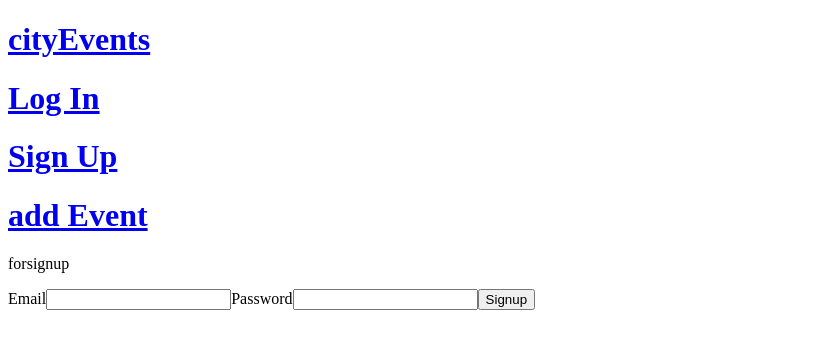
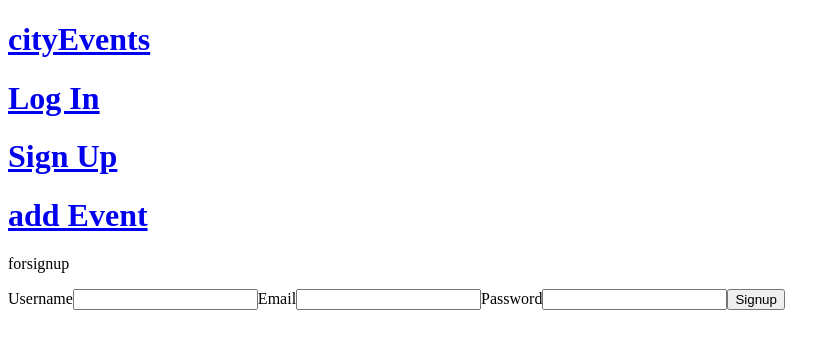
Before and after one commit to SJK-IronHack/M3_Project_Frontend, a React (Vite) app in the folder cityEvents/: page /signup in a window 1280 px wide. Shown: the top 348 px of the page, without its empty margins (0-840 px from the left). Built offline with nearby package versions, Linux system fonts and the light colour scheme; no server answers.

Commit message:
added username to the handlesubmit

```diff
--- a/cityEvents/src/App.jsx
+++ b/cityEvents/src/App.jsx
@@ -5,7 +5,6 @@ import Error404Page from "./pages/Error404Page";
 import AddEventPage from "./pages/AddEventPage";
 import UserProfilePage from "./pages/UserProfilePage";
 import Navbar from "./components/Navbar";
-import EventListing from "./components/EventListing";
 import HomePage from "./pages/HomePage";
 
 function App() {
@@ -13,7 +12,7 @@ function App() {
     <div className="App">
       <Navbar />
       <Routes>
-        <Route path="/" element={<HomePage/>} />
+        <Route path="/" element={<HomePage />} />
         <Route path="/login" element={<LoginPage />} />
         <Route path="/signup" element={<SignUpPage />} />
         <Route path="/addevent" element={<AddEventPage />} />
--- a/cityEvents/src/components/AuthForm.jsx
+++ b/cityEvents/src/components/AuthForm.jsx
@@ -3,17 +3,19 @@ import { useNavigate } from "react-router-dom";
 import { AuthContext } from "../contexts/AuthContext";
 
 const AuthForm = ({ isLogin = false }) => {
+  const [username, setUsername] = useState("");
   const [email, setEmail] = useState("");
   const [password, setPassword] = useState("");
 
   const navigate = useNavigate();
   const { saveToken } = useContext(AuthContext);
 
+  const handleUsername = (event) => setUsername(event.target.value);
   const handleEmail = (event) => setEmail(event.target.value);
 
   const handleSubmit = async (event) => {
     event.preventDefault();
-    const reqBody = { email, password };
+    const reqBody = { username, email, password };
 
     try {
       const response = await fetch(
@@ -43,6 +45,17 @@ const AuthForm = ({ isLogin = false }) => {
 
   return (
     <form onSubmit={handleSubmit}>
+      {isLogin ? null : ( // Render the username field only for signup
+        <label>
+          Username
+          <input
+            type="text"
+            required
+            value={username}
+            onChange={handleUsername}
+          />
+        </label>
+      )}
       <label>
         Email
         <input type="email" required value={email} onChange={handleEmail} />
```
Also changed, not shown: 1 other file (tests, documents, lock files or other folders).
